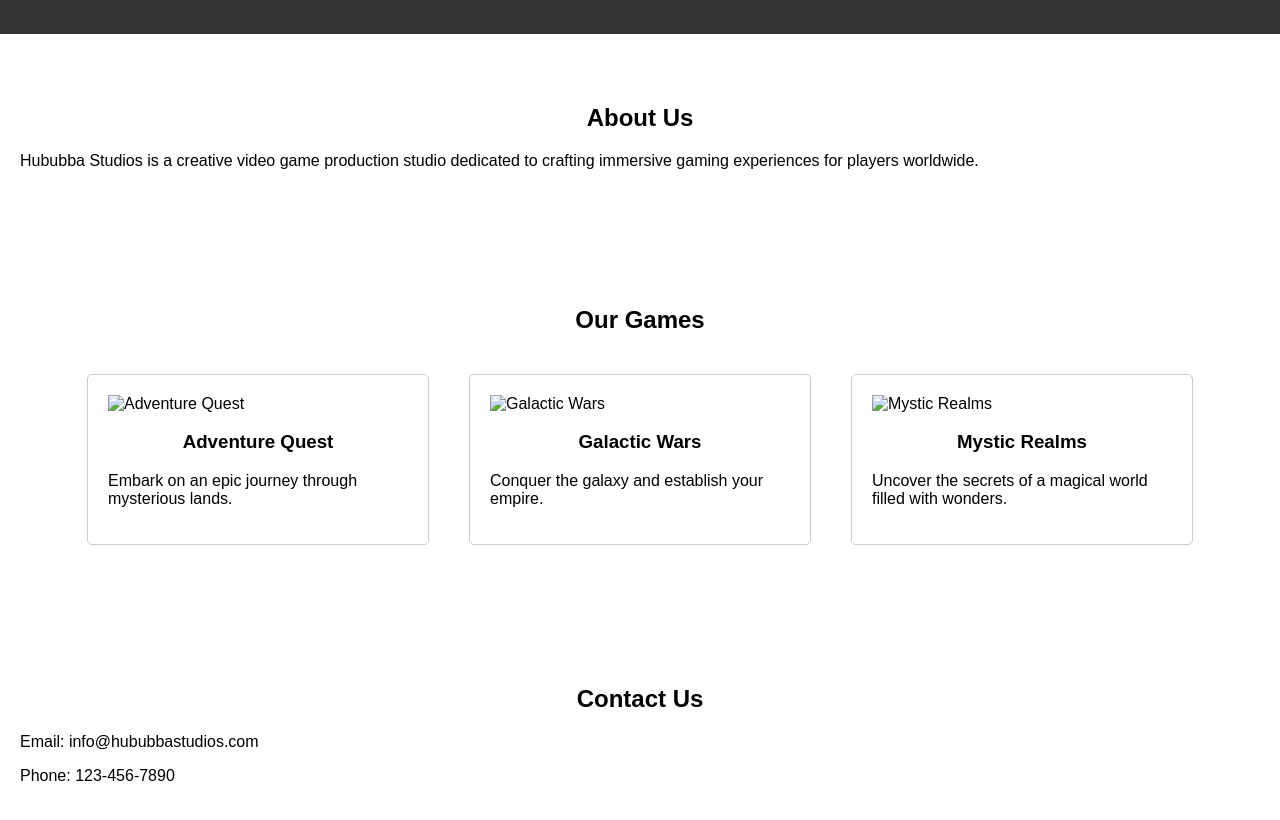
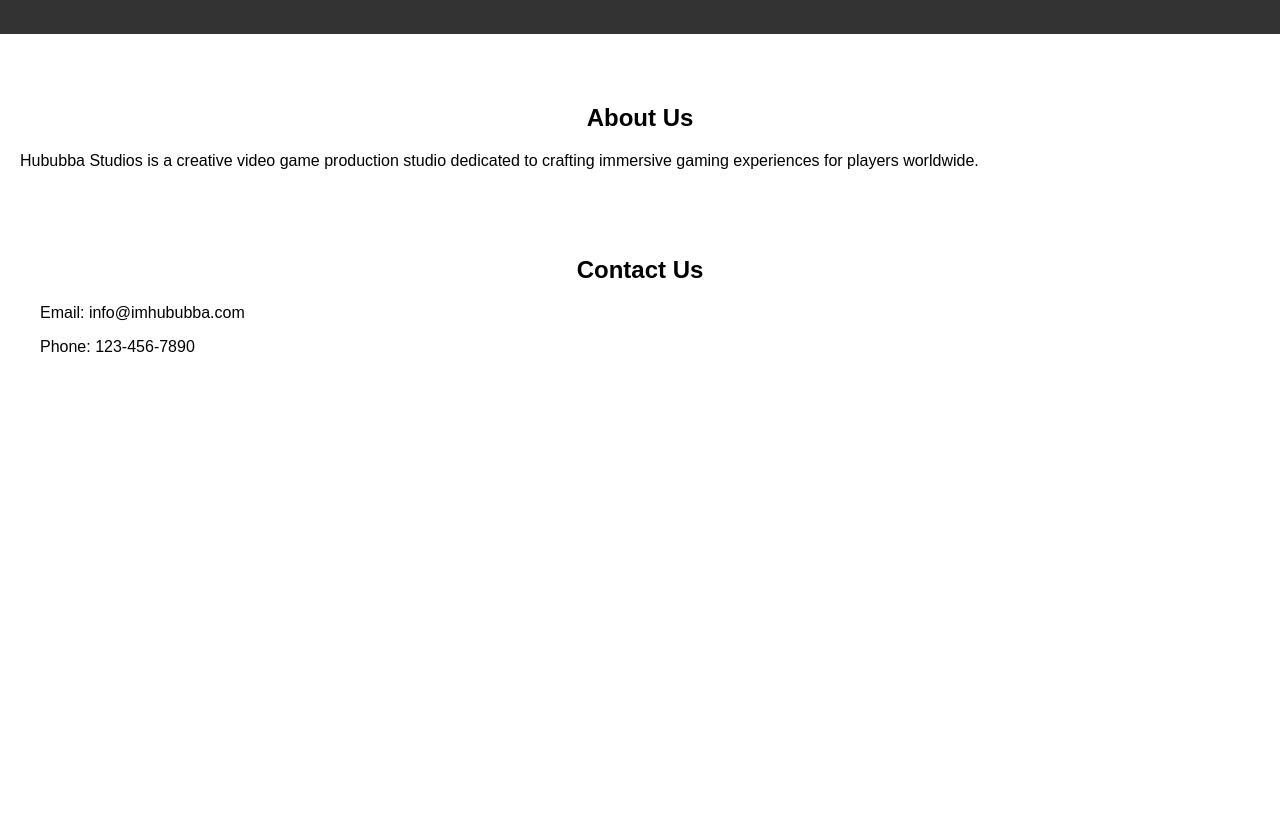
Before and after one commit to ImHububba/imhububba.github.io, a plain HTML site: page index.html in a window 1280 px wide. Shown: the part 120-940 px from the top of the page. After the commit the page ends 800 px from the top, so only its background shows below. Drawn offline with Linux system fonts and the light colour scheme.

Commit message:
Update index.html

```diff
--- a/index.html
+++ b/index.html
@@ -22,18 +22,10 @@
     <section id="about">
         <h2>About Us</h2>
         <p>Hububba Studios is a creative video game production studio dedicated to crafting immersive gaming experiences for players worldwide.</p>
-    </section>
-
-    <section id="games">
-        <h2>Our Games</h2>
-        <div id="gameList">
-            <!-- Games will be dynamically loaded here -->
-        </div>
-    </section>
 
     <section id="contact">
         <h2>Contact Us</h2>
-        <p>Email: info@hububbastudios.com</p>
+        <p>Email: info@imhububba.com</p>
         <p>Phone: 123-456-7890</p>
     </section>
 
```
